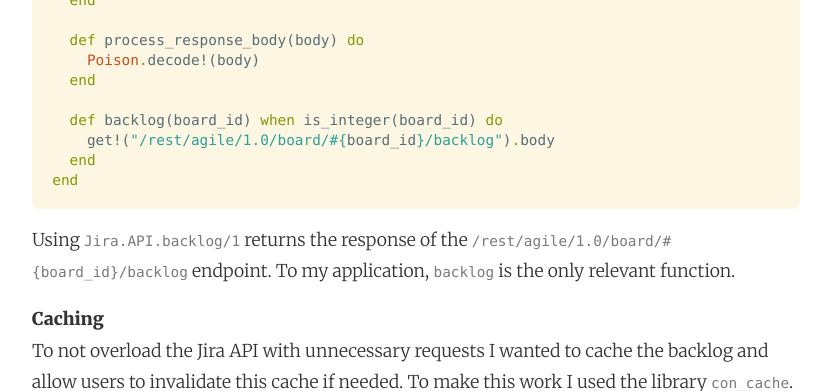
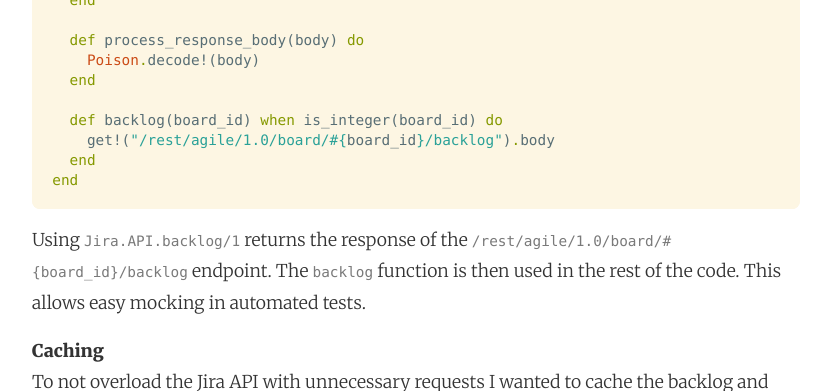
Before and after one commit to adri/adri.github.io, a Jekyll site: the page built from _posts/2017-07-05-learning-elixir-first-side-project.md, in a window 1280 px wide and 900 px high, scrolled down 3853 px, cut to the strip 0-391 px from the top of the window. Shown: the whole strip, without its empty margins (224-1055 px from the left). Built offline with Jekyll 4.4.1, drawn with Linux system fonts in a browser that asks for light colours; nearby versions of some CDN libraries; comment, search, counter and statistics services are not loaded.

Commit message:
Autocommit from wiki

````diff
--- a/_posts/2017-07-05-learning-elixir-first-side-project.md
+++ b/_posts/2017-07-05-learning-elixir-first-side-project.md
@@ -73,7 +73,7 @@
 end
 ```
 
-Using `Jira.API.backlog/1` returns the response of the `/rest/agile/1.0/board/#{board_id}/backlog` endpoint. To my application, `backlog` is the only relevant function.
+Using `Jira.API.backlog/1` returns the response of the `/rest/agile/1.0/board/#{board_id}/backlog` endpoint. The `backlog` function is then used in the rest of the code. This allows easy mocking in automated tests.
 
 **Caching**<br />
 To not overload the Jira API with unnecessary requests I wanted to cache the backlog and allow users to invalidate this cache if needed. To make this work I used the library [`con_cache`](https://github.com/sasa1977/con_cache).
````
